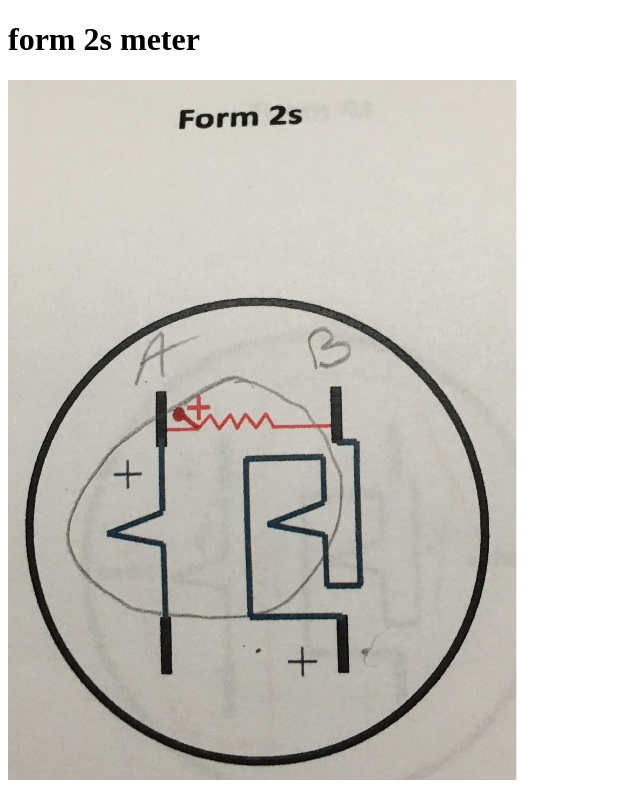
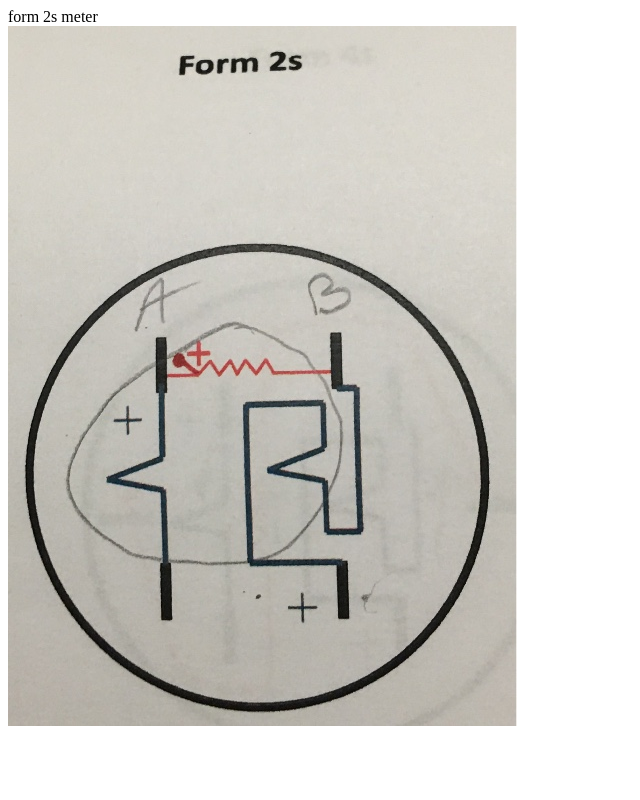
Before and after one commit to aydenpercy/aydenpercy, a plain HTML site: page electricmeter/electricmeter.html in a window 1280 px wide. Shown: the whole page, without its empty margins (0-640 px from the left). Drawn offline with Linux system fonts and the light colour scheme.

Commit message:
Update electricmeter.html

```diff
--- a/electricmeter/electricmeter.html
+++ b/electricmeter/electricmeter.html
@@ -1,7 +1,8 @@
 <!DOCTYPE html>
 <html>
 <body>
-<h1>form 2s meter</h1>
+form 2s meter
+<br>
 <img src="form2s.jpg"
 </body>
 </html>
```
